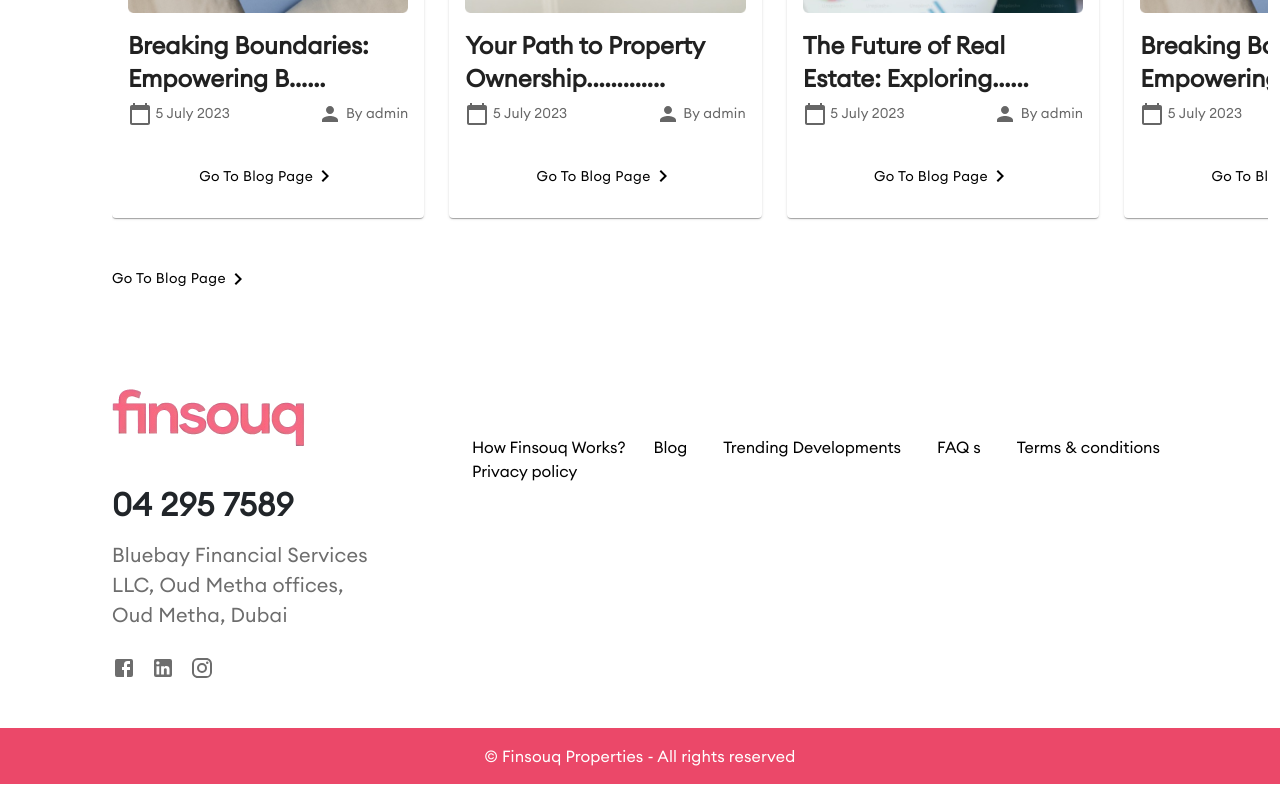
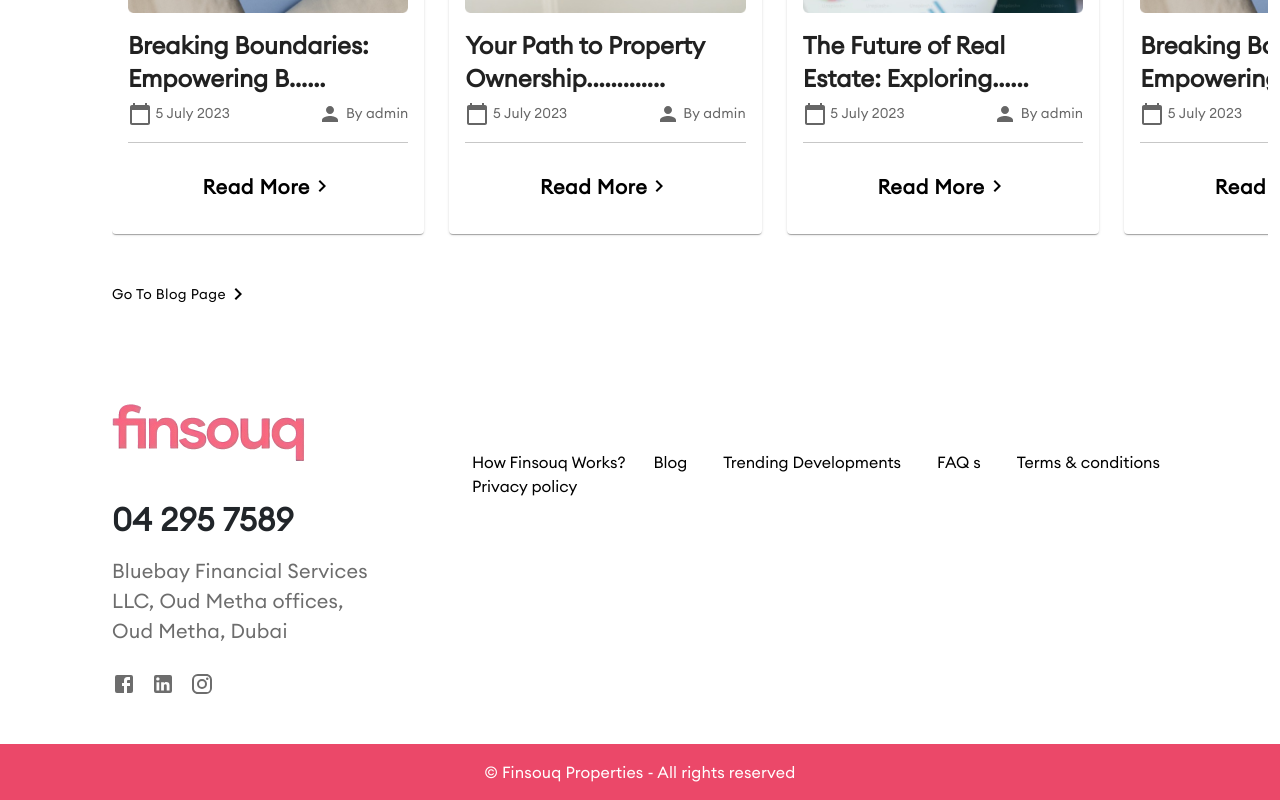
Before and after one commit to Shahmy07/FinsouqDeploy, a Next.js app: page / in a window 1280 px wide. Shown: the part 4612-5412 px from the top of the page. Built offline with nearby package versions, Linux system fonts and the light colour scheme.

Commit message:
Swiper touch pad

```diff
--- a/src/components/CardBlogsOfFinsouq.js
+++ b/src/components/CardBlogsOfFinsouq.js
@@ -10,6 +10,8 @@ import Link from 'next/link'
 import CalendarTodayIcon from '@mui/icons-material/CalendarToday';
 import PersonIcon from '@mui/icons-material/Person';
 import ChevronRightIcon from '@mui/icons-material/ChevronRight';
+// import required modules
+import { Mousewheel } from 'swiper/modules';
 
 export default function CardBlogsOfFinsouqq() {
     return (
@@ -20,7 +22,7 @@ export default function CardBlogsOfFinsouqq() {
                 <div className='LayoutCardOuter'>
                     <div>
                         <Typography variant="h4" fontWeight={600} mb={4}>
-                    Blog of <span style={{color:'#E76D8A'}}>finsouq</span>
+                            Blog of <span style={{ color: '#E76D8A' }}>finsouq</span>
                         </Typography>
                     </div>
 
@@ -29,6 +31,8 @@ export default function CardBlogsOfFinsouqq() {
                         slidesPerView={1}
                         onSlideChange={() => console.log('slide change')}
                         onSwiper={(swiper) => console.log(swiper)}
+                        mousewheel={true}
+                        modules={[Mousewheel]}
                         breakpoints={{
                             // When screen width is less than 768px (typical mobile width)
                             1050: {
@@ -58,16 +62,16 @@ export default function CardBlogsOfFinsouqq() {
                                         </Typography>
                                         <div className='d-md-flex justify-content-between'>
                                             <Typography variant="body2" color="text.secondary">
-                                        <CalendarTodayIcon/> 5 July 2023
+                                                <CalendarTodayIcon /> 5 July 2023
                                             </Typography>
 
                                             <Typography variant="body2" color="text.secondary">
-                                        <PersonIcon/> By admin
+                                                <PersonIcon /> By admin
                                             </Typography>
                                         </div>
-
-                                    <div class="bottom-card text-center mt-3 pt-3">
-                                    <Button className='seeMoreCards' href='/blogsingle' variant="text">Go to blog page <ChevronRightIcon/></Button>
+                                        <hr />
+                                        <div class="bottom-card text-center mt-3 pt-1">
+                                            <Button className='seeMoreCards' href='/blogsingle' variant="text" style={{ fontWeight: '600', fontSize: '20px' }}>Read more <ChevronRightIcon /></Button>
                                         </div>
                                     </CardContent>
                                 </Card>
@@ -92,16 +96,16 @@ export default function CardBlogsOfFinsouqq() {
                                         </Typography>
                                         <div className='d-md-flex justify-content-between'>
                                             <Typography variant="body2" color="text.secondary">
-                                        <CalendarTodayIcon/> 5 July 2023
+                                                <CalendarTodayIcon /> 5 July 2023
                                             </Typography>
 
                                             <Typography variant="body2" color="text.secondary">
-                                        <PersonIcon/> By admin
+                                                <PersonIcon /> By admin
                                             </Typography>
                                         </div>
-
-                                    <div class="bottom-card text-center mt-3 pt-3">
-                                        <Button className='seeMoreCards' href='/blogsingle' variant="text">Go to blog page <ChevronRightIcon/></Button>
+                                        <hr />
+                                        <div class="bottom-card text-center mt-3 pt-1">
+                                            <Button className='seeMoreCards' href='/blogsingle' variant="text" style={{ fontWeight: '600', fontSize: '20px' }}>Read more <ChevronRightIcon /></Button>
                                         </div>
                                     </CardContent>
                                 </Card>
@@ -126,16 +130,16 @@ export default function CardBlogsOfFinsouqq() {
                                         </Typography>
                                         <div className='d-md-flex justify-content-between'>
                                             <Typography variant="body2" color="text.secondary">
-                                        <CalendarTodayIcon/> 5 July 2023
+                                                <CalendarTodayIcon /> 5 July 2023
                                             </Typography>
 
                                             <Typography variant="body2" color="text.secondary">
-                                        <PersonIcon/> By admin
+                                                <PersonIcon /> By admin
                                             </Typography>
                                         </div>
-
-                                    <div class="bottom-card text-center mt-3 pt-3">
-                                    <Button className='seeMoreCards' href='/blogsingle' variant="text">Go to blog page <ChevronRightIcon/></Button>
+                                        <hr />
+                                        <div class="bottom-card text-center mt-3 pt-1">
+                                            <Button className='seeMoreCards' href='/blogsingle' variant="text" style={{ fontWeight: '600', fontSize: '20px' }}>Read more <ChevronRightIcon /></Button>
                                         </div>
                                     </CardContent>
                                 </Card>
@@ -160,22 +164,22 @@ export default function CardBlogsOfFinsouqq() {
                                         </Typography>
                                         <div className='d-md-flex justify-content-between'>
                                             <Typography variant="body2" color="text.secondary">
-                                        <CalendarTodayIcon/> 5 July 2023
+                                                <CalendarTodayIcon /> 5 July 2023
                                             </Typography>
 
                                             <Typography variant="body2" color="text.secondary">
-                                        <PersonIcon/> By admin
+                                                <PersonIcon /> By admin
                                             </Typography>
                                         </div>
-
-                                    <div class="bottom-card text-center mt-3 pt-3">
-                                    <Button className='seeMoreCards' href='/blogsingle' variant="text">Go to blog page <ChevronRightIcon/></Button>
+                                        <hr />
+                                        <div class="bottom-card text-center mt-3 pt-1">
+                                            <Button className='seeMoreCards' href='/blogsingle' variant="text" style={{ fontWeight: '600', fontSize: '20px' }}>Read more <ChevronRightIcon /></Button>
                                         </div>
                                     </CardContent>
                                 </Card>
                             </div>
                         </SwiperSlide>
-                    <Button variant="text" href='/blog' className='seeMoreCards mt-5 p-0'>Go to blog page <ChevronRightIcon/></Button>
+                        <Button variant="text" href='/blog' className='seeMoreCards mt-5 p-0'>Go to blog page <ChevronRightIcon /></Button>
                     </Swiper>
                 </div>
 
--- a/src/components/CardExploreDubai.js
+++ b/src/components/CardExploreDubai.js
@@ -5,6 +5,8 @@ import Typography from '@mui/material/Typography'
 import Image from 'next/image'
 import { Swiper, SwiperSlide } from 'swiper/react'
 import 'swiper/css'
+// import required modules
+import { Mousewheel } from 'swiper/modules';
 
 export default function CardExploreDubaii() {
     return (
@@ -24,6 +26,8 @@ export default function CardExploreDubaii() {
                     slidesPerView={1}
                     onSlideChange={() => console.log('slide change')}
                     onSwiper={(swiper) => console.log(swiper)}
+                    mousewheel={true}
+                    modules={[Mousewheel]}
                     breakpoints={{
                         // When screen width is less than 768px (typical mobile width)
                         1050: {
--- a/src/components/CardHomeTopTrending.js
+++ b/src/components/CardHomeTopTrending.js
@@ -8,6 +8,8 @@ import { Swiper, SwiperSlide } from 'swiper/react'
 import 'swiper/css'
 import Link from 'next/link'
 import ChevronRightIcon from '@mui/icons-material/ChevronRight';
+// import required modules
+import { Mousewheel } from 'swiper/modules';
 
 export default function CardTopTrending() {
     return (
@@ -27,6 +29,8 @@ export default function CardTopTrending() {
                         slidesPerView={1}
                         onSlideChange={() => console.log('slide change')}
                         onSwiper={(swiper) => console.log(swiper)}
+                        mousewheel={true}
+                        modules={[Mousewheel]}
                         breakpoints={{
                             // When screen width is less than 768px (typical mobile width)
                             1050: {
--- a/src/components/WelcomeToFinsouqe.js
+++ b/src/components/WelcomeToFinsouqe.js
@@ -1,14 +1,13 @@
 import React from 'react'
 import Typography from '@mui/material/Typography'
-import { Button, Card, CardContent } from '@mui/material'
 import FormRequestInquiry from './FormRequestInquiry';
 import SingleCardTrendingDevelopment from './SingleCardTrendingDevelopment';
 import Image from 'next/image';
-import ExpandMoreIcon from '@mui/icons-material/ExpandMore';
 import { Swiper, SwiperSlide } from 'swiper/react'
 import 'swiper/css'
 
-
+// import required modules
+import { Mousewheel } from 'swiper/modules';
 
 export default function WelcomeToFinsouqee() {
     return (
@@ -37,6 +36,8 @@ export default function WelcomeToFinsouqee() {
                                 slidesPerView={1}
                                 onSlideChange={() => console.log('slide change')}
                                 onSwiper={(swiper) => console.log(swiper)}
+                                mousewheel={true}
+                                modules={[Mousewheel]}
                                 breakpoints={{
                                     // When screen width is less than 768px (typical mobile width)
                                     1050: {
```
Also changed, not shown: src/components/ClientExperienceTestimonial.js (+9 -2 lines). Lines whose indentation alone changed are shown as unchanged.
